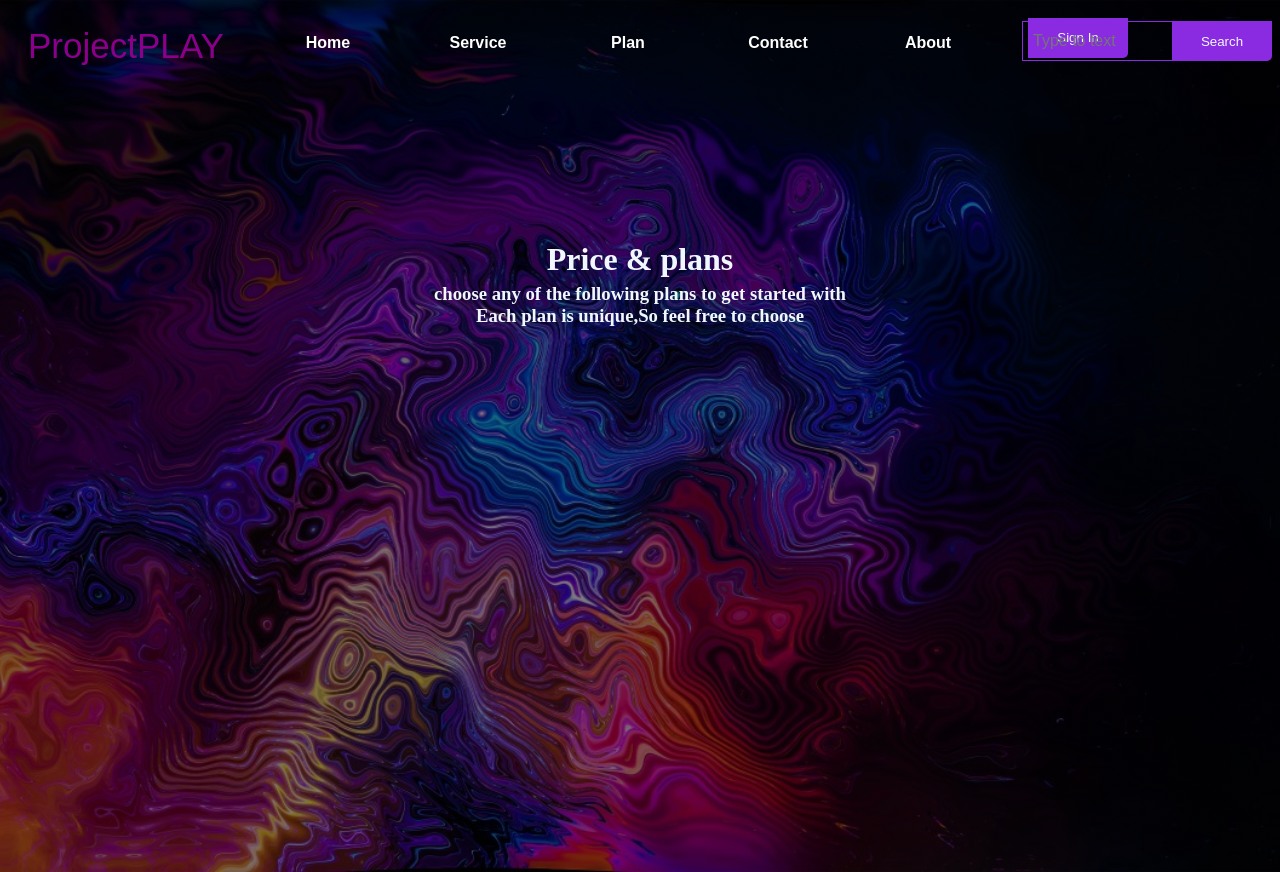
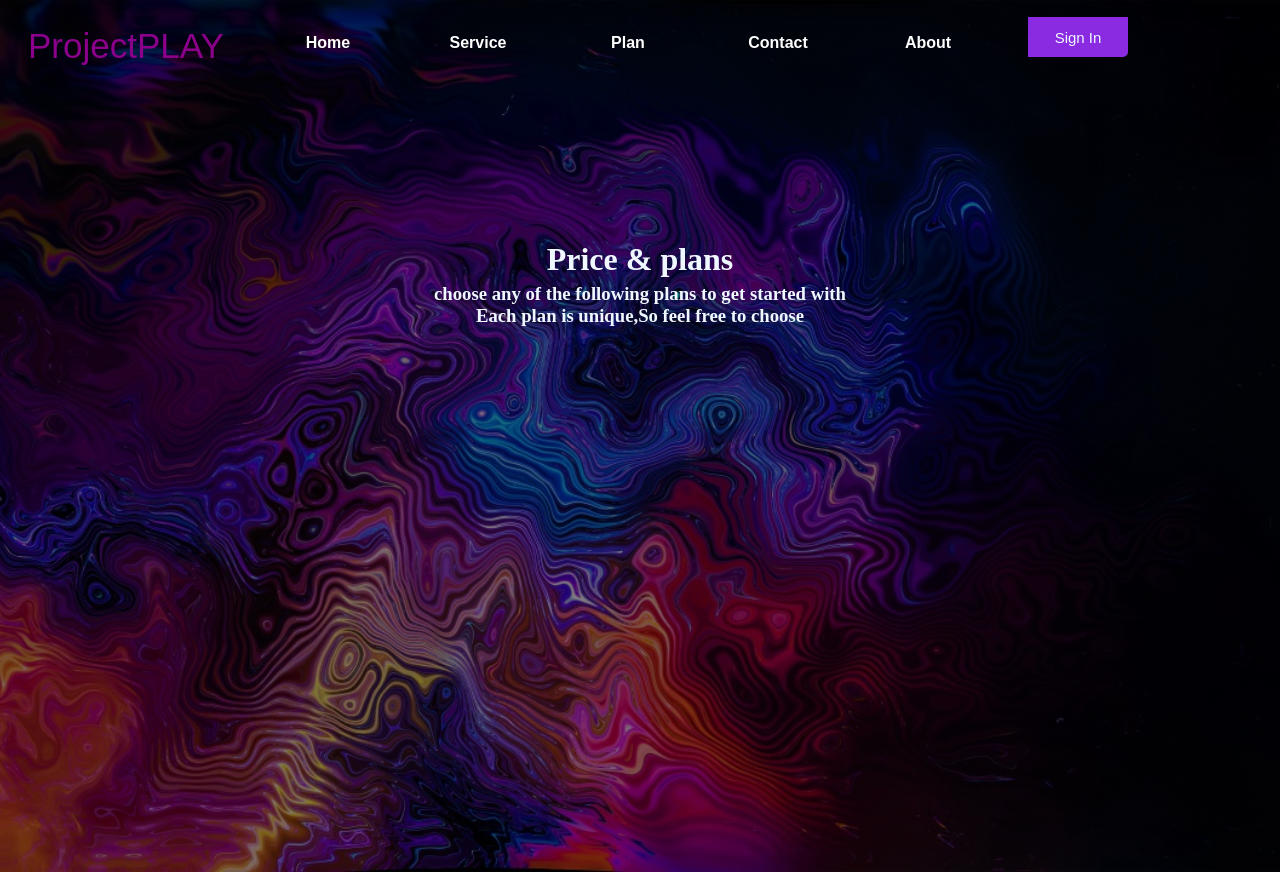
Before and after one commit to Shashank021/Shashank021, a plain HTML site: page plan.html in a window 1280 px wide. Drawn offline with Linux system fonts and the light colour scheme.

Commit message:
initial push

```diff
--- a/css/Aboutcss.css
+++ b/css/Aboutcss.css
@@ -56,7 +56,7 @@ ul li a:hover{
     border: 2px solid blueviolet;
     margin-top: -50px;
     color: aliceblue;
-    font-size; 15px;
+    font-size: 15px;
     border-bottom-right-radius: 5px;
     border-bottom-right-radius:  5px;
 }
@@ -65,47 +65,6 @@ ul li a:hover{
 outline: none;
 }
 
-.search{
-    width: 330px;
-    float: right;
-    margin-left: 250px;
-}
-
-.srch{
-    font-family: sans-serif;
-    width: 150px;
-    height: 40px;
-    background:  transparent;
-    border: 1px solid blueviolet;
-    margin-top: -70px;
-    color: aliceblue;
-    border-right: none;
-    font-size: 16px;
-    margin-right: 100px;
-    float: right;
-    padding: 10px;
-}
-
-.srch:focus{
-    outline: none;
-}
-.button{
-    float: right;
-    width: 100px;
-    height: 40px;
-    background: blueviolet;
-    border: 2px solid blueviolet;
-    margin-top: -70px;
-    color: aliceblue;
-    font-size; 15px;
-    border-bottom-right-radius: 5px;
-    border-bottom-right-radius:  5px;
-}
-
-.button:focus{
-outline: none;
-}
-
 h1{
     margin: 150px;
     text-align: center;
--- a/css/Contactcss.css
+++ b/css/Contactcss.css
@@ -56,7 +56,7 @@ ul li a:hover{
     border: 2px solid blueviolet;
     margin-top: -50px;
     color: aliceblue;
-    font-size; 15px;
+    font-size: 15px;
     border-bottom-right-radius: 5px;
     border-bottom-right-radius:  5px;
 }
@@ -65,47 +65,6 @@ ul li a:hover{
 outline: none;
 }
 
-.search{
-    width: 330px;
-    float: right;
-    margin-left: 250px;
-}
-
-.srch{
-    font-family: sans-serif;
-    width: 150px;
-    height: 40px;
-    background:  transparent;
-    border: 1px solid blueviolet;
-    margin-top: -70px;
-    color: aliceblue;
-    border-right: none;
-    font-size: 16px;
-    margin-right: 100px;
-    float: right;
-    padding: 10px;
-}
-
-.srch:focus{
-    outline: none;
-}
-.button{
-    float: right;
-    width: 100px;
-    height: 40px;
-    background: blueviolet;
-    border: 2px solid blueviolet;
-    margin-top: -70px;
-    color: aliceblue;
-    font-size; 15px;
-    border-bottom-right-radius: 5px;
-    border-bottom-right-radius:  5px;
-}
-
-.button:focus{
-outline: none;
-}
-
 h1{
     margin: 150px;
     text-align: center;
--- a/css/Servicecss.css
+++ b/css/Servicecss.css
@@ -56,7 +56,7 @@ ul li a:hover{
     border: 2px solid blueviolet;
     margin-top: -50px;
     color: aliceblue;
-    font-size; 15px;
+    font-size: 15px;
     border-bottom-right-radius: 5px;
     border-bottom-right-radius:  5px;
 }
@@ -65,47 +65,6 @@ ul li a:hover{
 outline: none;
 }
 
-.search{
-    width: 330px;
-    float: right;
-    margin-left: 250px;
-}
-
-.srch{
-    font-family: sans-serif;
-    width: 150px;
-    height: 40px;
-    background:  transparent;
-    border: 1px solid blueviolet;
-    margin-top: -70px;
-    color: aliceblue;
-    border-right: none;
-    font-size: 16px;
-    margin-right: 100px;
-    float: right;
-    padding: 10px;
-}
-
-.srch:focus{
-    outline: none;
-}
-.button{
-    float: right;
-    width: 100px;
-    height: 40px;
-    background: blueviolet;
-    border: 2px solid blueviolet;
-    margin-top: -70px;
-    color: aliceblue;
-    font-size; 15px;
-    border-bottom-right-radius: 5px;
-    border-bottom-right-radius:  5px;
-}
-
-.button:focus{
-outline: none;
-}
-
 h1{
     margin: 150px;
     text-align: center;
--- a/css/plancss.css
+++ b/css/plancss.css
@@ -56,53 +56,12 @@ ul li a:hover{
     border: 2px solid blueviolet;
     margin-top: -50px;
     color: aliceblue;
-    font-size; 15px;
+    font-size: 15px;
     border-bottom-right-radius: 5px;
     border-bottom-right-radius:  5px;
 }
 
 .btn:focus{
-outline: none;
-}
-
-.search{
-    width: 330px;
-    float: right;
-    margin-left: 250px;
-}
-
-.srch{
-    font-family: sans-serif;
-    width: 150px;
-    height: 40px;
-    background:  transparent;
-    border: 1px solid blueviolet;
-    margin-top: -70px;
-    color: aliceblue;
-    border-right: none;
-    font-size: 16px;
-    margin-right: 100px;
-    float: right;
-    padding: 10px;
-}
-
-.srch:focus{
-    outline: none;
-}
-.button{
-    float: right;
-    width: 100px;
-    height: 40px;
-    background: blueviolet;
-    border: 2px solid blueviolet;
-    margin-top: -70px;
-    color: aliceblue;
-    font-size; 15px;
-    border-bottom-right-radius: 5px;
-    border-bottom-right-radius:  5px;
-}
-
-.button:focus{
 outline: none;
 }
 
--- a/css/style.css
+++ b/css/style.css
@@ -65,47 +65,6 @@ ul li a:hover{
 outline: none;
 }
 
-.search{
-    width: 330px;
-    float: right;
-    margin-left: 250px;
-}
-
-.srch{
-    font-family: sans-serif;
-    width: 150px;
-    height: 40px;
-    background:  transparent;
-    border: 1px solid blueviolet;
-    margin-top: -70px;
-    color: aliceblue;
-    border-right: none;
-    font-size: 16px;
-    margin-right: 100px;
-    float: right;
-    padding: 10px;
-}
-
-.srch:focus{
-    outline: none;
-}
-.button{
-    float: right;
-    width: 100px;
-    height: 40px;
-    background: blueviolet;
-    border: 2px solid blueviolet;
-    margin-top: -70px;
-    color: aliceblue;
-    font-size: 15px;
-    border-bottom-right-radius: 5px;
-    border-bottom-right-radius:  5px;
-}
-
-.button:focus{
-outline: none;
-}
-
 .col-1{
     text-align: right;
     float: right;
--- a/plan.html
+++ b/plan.html
@@ -16,10 +16,6 @@
                 <li><a herf="#"><button class="btn">Sign In</button></a></li>
             </ul>
         </nav>
-        <div class="search">
-            <input class="srch" type="search" name="" placeholder="Type to text">
-            <a herf="#"><button class="button">Search</button></a>
-        </div>
         <div>
             <h1>Price & plans</h1>
             <h3>choose any of the following plans to get started with<br>Each plan is unique,So feel free to choose</h3>
```
Also changed, not shown: About.html (+0 -4 lines), Contact.html (+0 -4 lines), Service.html (+0 -4 lines), index.html (+0 -4 lines).
